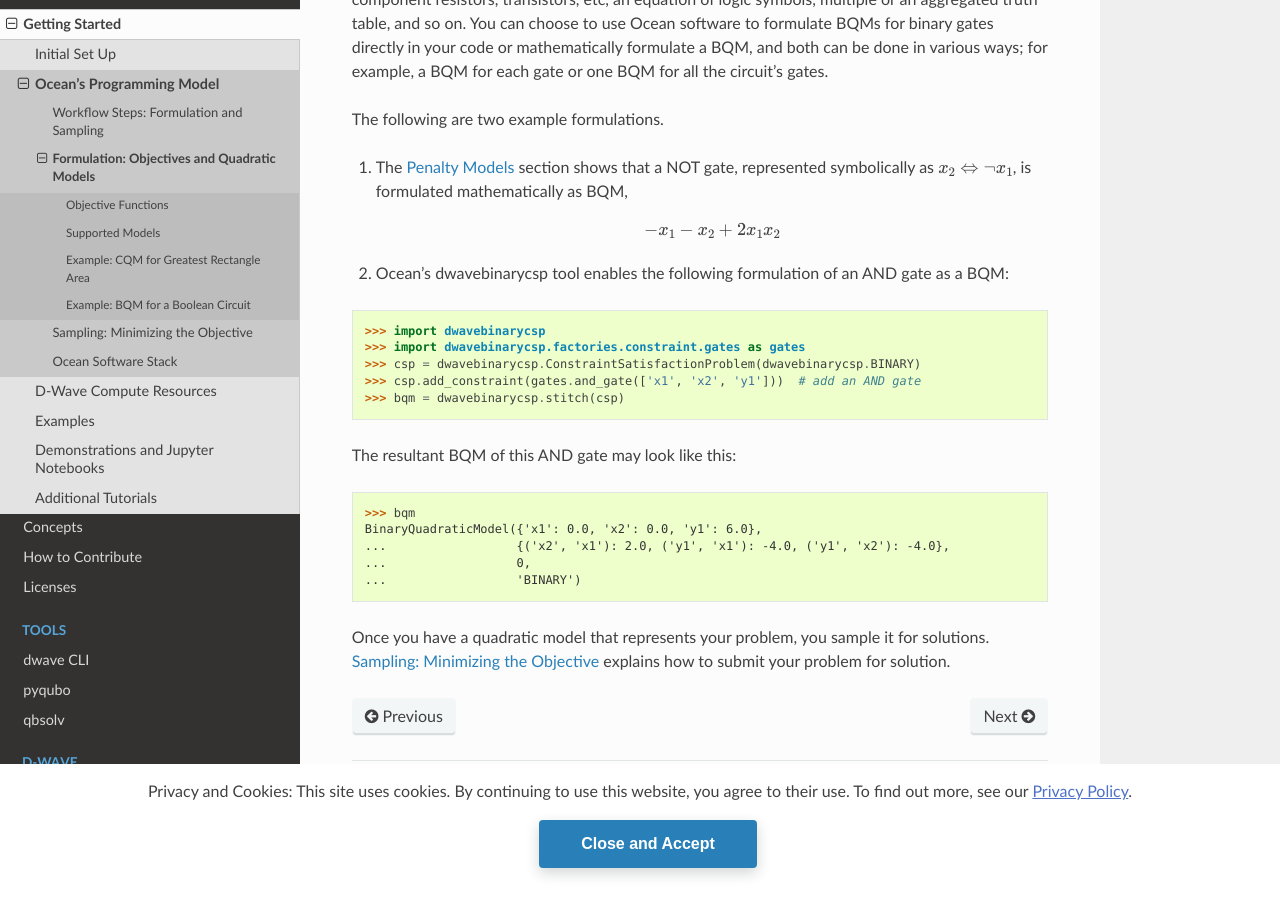
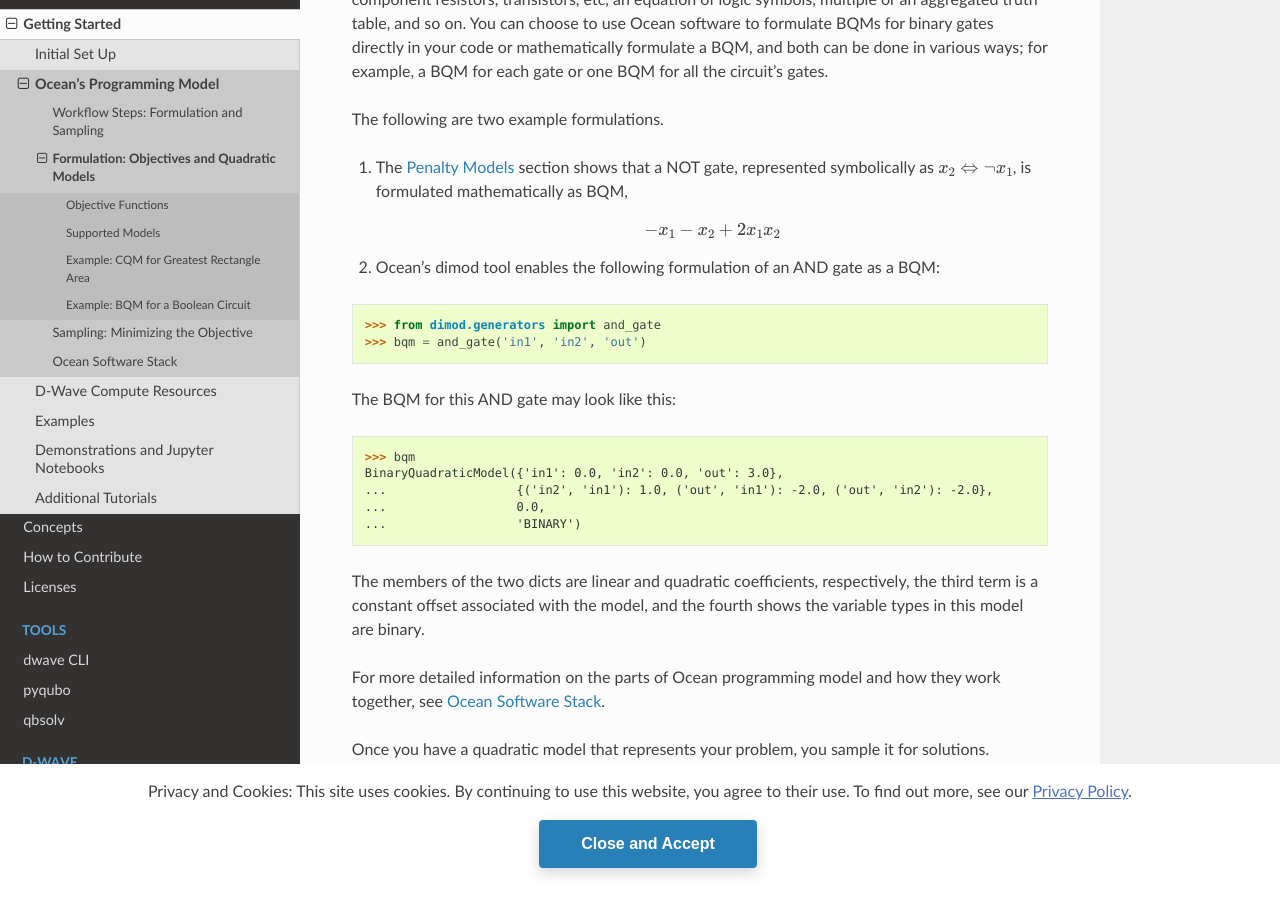
Before and after one commit to dwavesystems/dwave-ocean-sdk, a Sphinx documentation site: the page built from docs/overview/formulation.rst, in a window 1280 px wide and 900 px high, scrolled down 2393 px. Built offline with Sphinx 7.4.7 and the Read the Docs theme 2.0.0, drawn with Linux system fonts in a browser that asks for light colours; pages that are not in the unit, such as notebooks, are missing from menus; the version number could not be read and is left out.

Commit message:
Restore rebased-away part of https://github.com/dwavesystems/dwave-ocean-sdk/pull/142/

```diff
--- a/docs/overview/formulation.rst
+++ b/docs/overview/formulation.rst
@@ -138,25 +138,26 @@
 
        -x_1 -x_2  + 2x_1x_2
 
-.. TODO: this example is replaced by https://github.com/dwavesystems/dwave-ocean-sdk/pull/142
-
-2. Ocean's :doc:`dwavebinarycsp </docs_binarycsp/sdk_index>` tool enables the
+2. Ocean's :doc:`dimod </docs_dimod/sdk_index>` tool enables the
    following formulation of an AND gate as a BQM:
 
->>> import dwavebinarycsp
->>> import dwavebinarycsp.factories.constraint.gates as gates
->>> csp = dwavebinarycsp.ConstraintSatisfactionProblem(dwavebinarycsp.BINARY)
->>> csp.add_constraint(gates.and_gate(['x1', 'x2', 'y1']))  # add an AND gate
->>> bqm = dwavebinarycsp.stitch(csp)
+>>> from dimod.generators import and_gate
+>>> bqm = and_gate('in1', 'in2', 'out')
 
-The resultant BQM of this AND gate may look like this:
+The BQM for this AND gate may look like this:
 
 >>> bqm     # doctest: +SKIP
-BinaryQuadraticModel({'x1': 0.0, 'x2': 0.0, 'y1': 6.0},
-...                  {('x2', 'x1'): 2.0, ('y1', 'x1'): -4.0, ('y1', 'x2'): -4.0},
-...                  0,
+BinaryQuadraticModel({'in1': 0.0, 'in2': 0.0, 'out': 3.0},
+...                  {('in2', 'in1'): 1.0, ('out', 'in1'): -2.0, ('out', 'in2'): -2.0},
+...                  0.0,
 ...                  'BINARY')
 
+The members of the two dicts are linear and quadratic coefficients, respectively,
+the third term is a constant offset associated with the model, and the fourth
+shows the variable types in this model are binary.
+
+For more detailed information on the parts of Ocean programming model and how
+they work together, see :ref:`oceanstack`.
 
 Once you have a quadratic model that represents your problem, you sample
 it for solutions. :ref:`samplers_and_solvers` explains how to submit your
```
